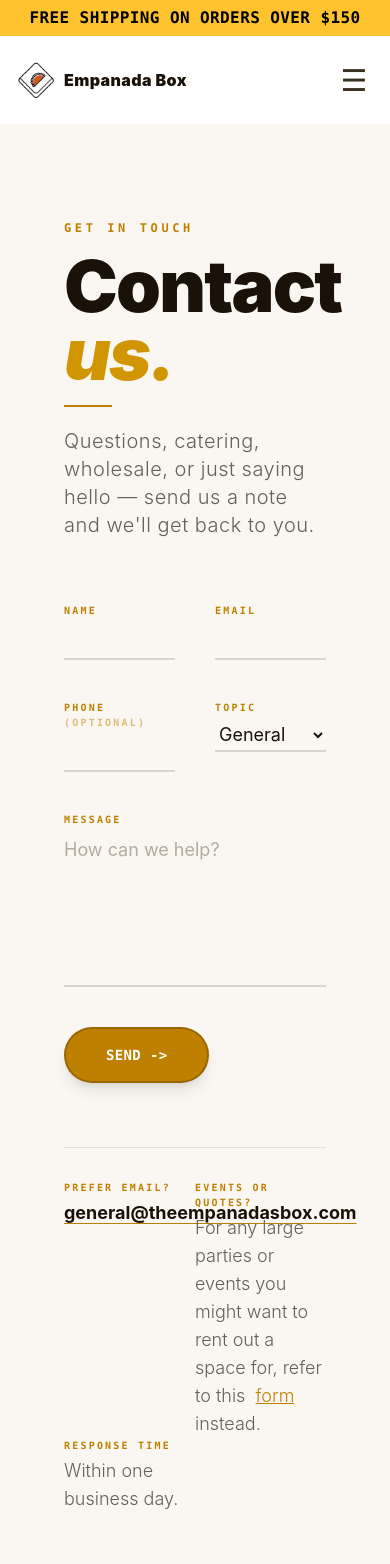
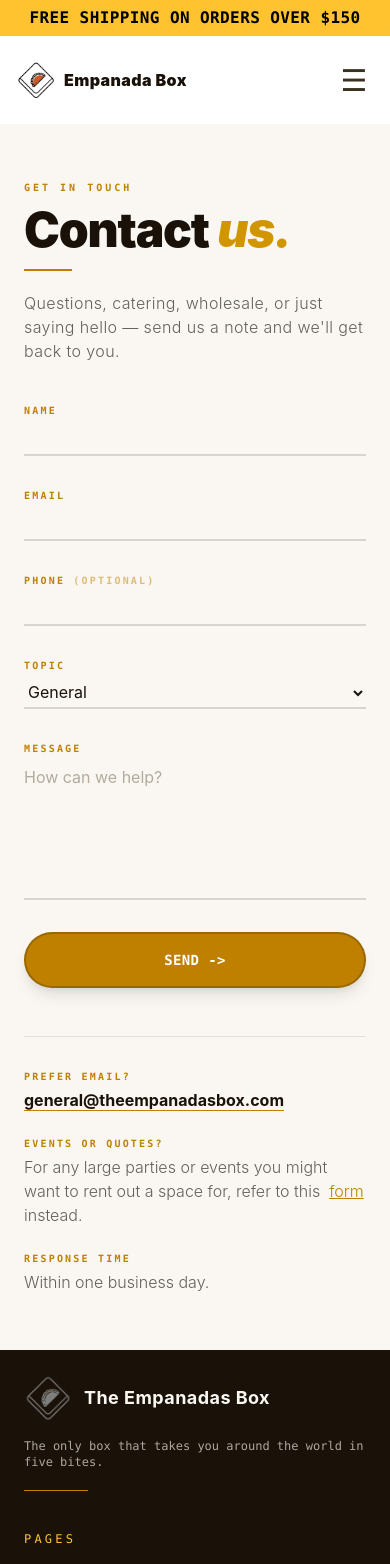
Before and after one commit to Jowohny/TheEmpanadasBox, a React (Vite) app: page /ContactUs in a window 390 px wide. Shown: the top 1564 px of the page. Built offline with nearby package versions, Linux system fonts and the light colour scheme; a web font is replaced by a local one.

Commit message:
contact page responsive design

```diff
--- a/src/pages/ContactUs.tsx
+++ b/src/pages/ContactUs.tsx
@@ -5,7 +5,7 @@ const CONTACT_EMAIL = 'general@theempanadasbox.com';
 
 
 const fieldClass =
-	'border-0 border-b-2 border-[#1a1209]/15 bg-transparent px-0 py-1 font-inter text-lg text-[#1a1209] ' +
+	'border-0 border-b-2 border-[#1a1209]/15 bg-transparent px-0 py-1 font-inter text-base md:text-lg text-[#1a1209] ' +
 	'placeholder:text-[#b3ab9e] focus:border-[#bf8000] focus:outline-none focus:ring-0';
 
 const labelClass =
@@ -45,22 +45,22 @@ const ContactUs = () => {
 
 	return (
 		<div className="min-h-screen bg-[#faf7f2]">
-			<div className="mx-auto max-w-5xl px-16 py-24">
+			<div className="mx-auto max-w-5xl px-6 md:px-12 lg:px-16 py-14 md:py-20 lg:py-24">
 				<div className="max-w-3xl">
-					<p className="mb-4 font-mono text-xs font-black uppercase tracking-[0.3em] text-[#bf8000]">
+					<p className="mb-3 md:mb-4 font-mono text-[10px] md:text-xs font-black uppercase tracking-[0.3em] text-[#bf8000]">
 						Get in touch
 					</p>
-					<h1 className="mb-4 font-inter text-7xl font-black leading-[0.95] tracking-tight text-[#1a1209]">
+					<h1 className="mb-4 font-inter text-5xl md:text-6xl lg:text-7xl font-black leading-[0.95] tracking-tight text-[#1a1209]">
 						Contact <span className="italic text-[#D09501]">us.</span>
 					</h1>
 					<div className="mb-5 h-[2px] w-12 bg-[#bf8000]" />
-					<p className="text-xl font-light tracking-wide text-[#64605b]">
+					<p className="text-base md:text-lg lg:text-xl font-light tracking-wide text-[#64605b]">
 						Questions, catering, wholesale, or just saying hello — send us a note and we'll get back to you.
 					</p>
 				</div>
 
-				<form onSubmit={handleSubmit} className="mt-16 flex flex-col gap-10">
-					<div className="grid grid-cols-2 gap-x-10 gap-y-10">
+				<form onSubmit={handleSubmit} className="mt-10 md:mt-16 flex flex-col gap-8 md:gap-10">
+					<div className="grid grid-cols-1 md:grid-cols-2 gap-x-10 gap-y-8 md:gap-y-10">
 						<label className="flex flex-col">
 							<span className={labelClass}>Name</span>
 							<input type="text" required value={name} onChange={(e) => setName(e.target.value)} className={fieldClass} />
@@ -99,11 +99,11 @@ const ContactUs = () => {
 						/>
 					</label>
 
-					<div className="flex items-center gap-8">
+					<div className="flex flex-col items-start gap-4 sm:flex-row sm:items-center sm:gap-8">
 						<button
 							type="submit"
 							disabled={status === 'sending'}
-							className="self-start rounded-full bg-[#bf8000] px-10 py-4 font-mono text-sm font-semibold uppercase tracking-wide text-white shadow-lg border-2 border-black/20 disabled:opacity-60"
+							className="w-full sm:w-auto rounded-full bg-[#bf8000] px-10 py-4 font-mono text-sm font-semibold uppercase tracking-wide text-white shadow-lg border-2 border-black/20 disabled:opacity-60"
 						>
 							{status === 'sending' ? 'Sending...' : 'Send ->'}
 						</button>
@@ -120,17 +120,17 @@ const ContactUs = () => {
 					</div>
 				</form>
 
-				<div className="mt-16 grid grid-cols-2 border-t border-[#1a1209]/10 pt-8">
+				<div className="mt-12 md:mt-16 grid grid-cols-1 md:grid-cols-2 gap-x-10 gap-y-6 md:gap-y-8 border-t border-[#1a1209]/10 pt-8">
 					<div>
 						<p className="mb-1 font-mono text-[10px] font-black uppercase tracking-[0.22em] text-[#bf8000]">Prefer email?</p>
-						<a href={`mailto:${CONTACT_EMAIL}`} className="font-inter text-lg font-bold text-[#1a1209] underline underline-offset-4 decoration-[#bf8000]">
+						<a href={`mailto:${CONTACT_EMAIL}`} className="break-words font-inter text-base md:text-lg font-bold text-[#1a1209] underline underline-offset-4 decoration-[#bf8000]">
 							{CONTACT_EMAIL}
 						</a>
 					</div>
 
 					<div>
 						<p className="mb-1 font-mono text-[10px] font-black uppercase tracking-[0.22em] text-[#bf8000]">Events or Quotes?</p>
-						<p className="font-inter text-lg font-light text-[#64605b]">
+						<p className="font-inter text-base md:text-lg font-light text-[#64605b]">
 							For any large parties or events you might want to rent out a space for, refer to this
 							&nbsp;<span onClick={() => navigate('/events#inquiry')} className='text-[#bf8000] underline cursor-pointer'>form</span> instead.
 						</p>
@@ -138,7 +138,7 @@ const ContactUs = () => {
 
 					<div>
 						<p className="mb-1 font-mono text-[10px] font-black uppercase tracking-[0.22em] text-[#bf8000]">Response time</p>
-						<p className="font-inter text-lg font-light text-[#64605b]">Within one business day.</p>
+						<p className="font-inter text-base md:text-lg font-light text-[#64605b]">Within one business day.</p>
 					</div>
 				</div>
 
```
